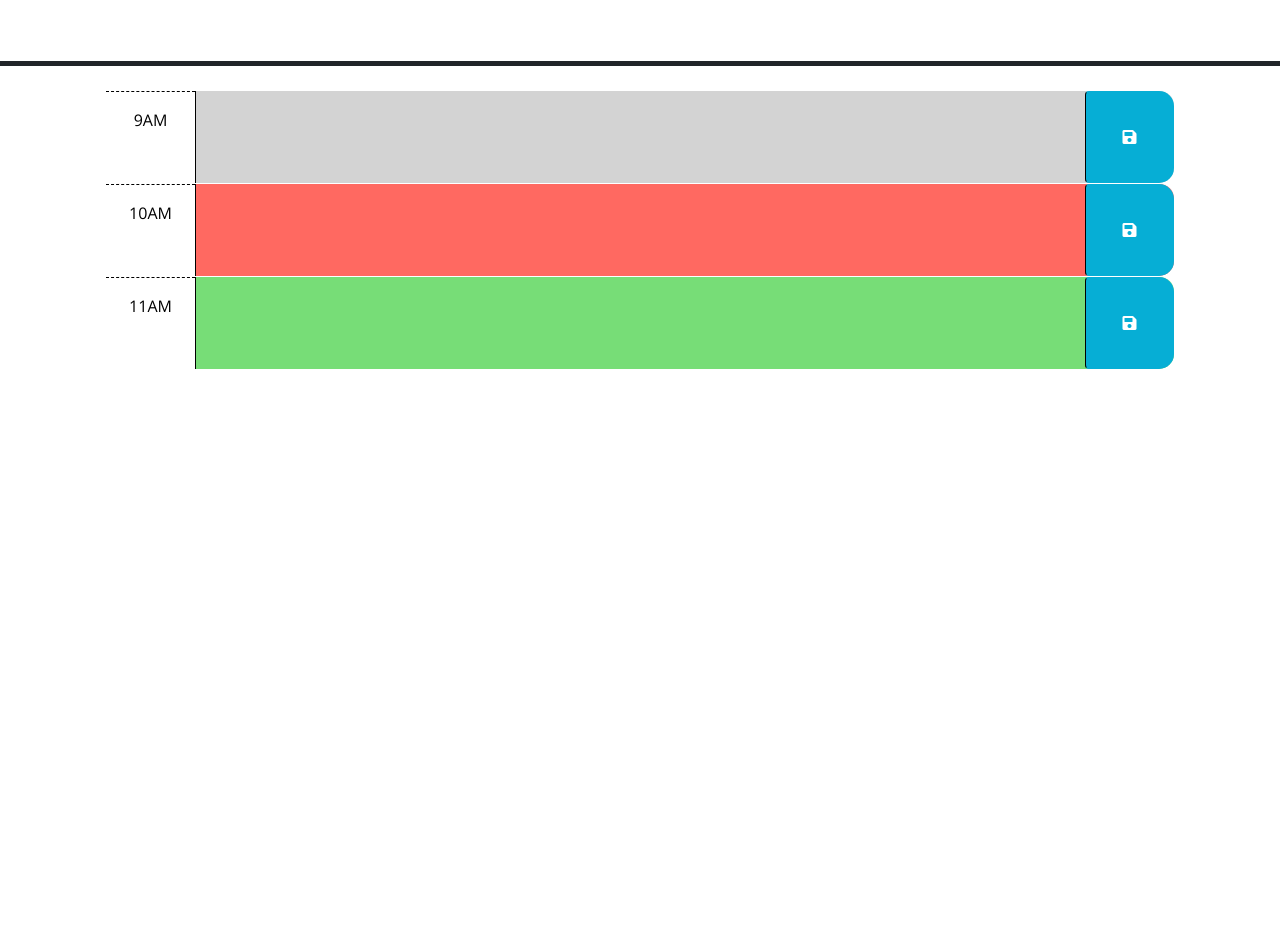
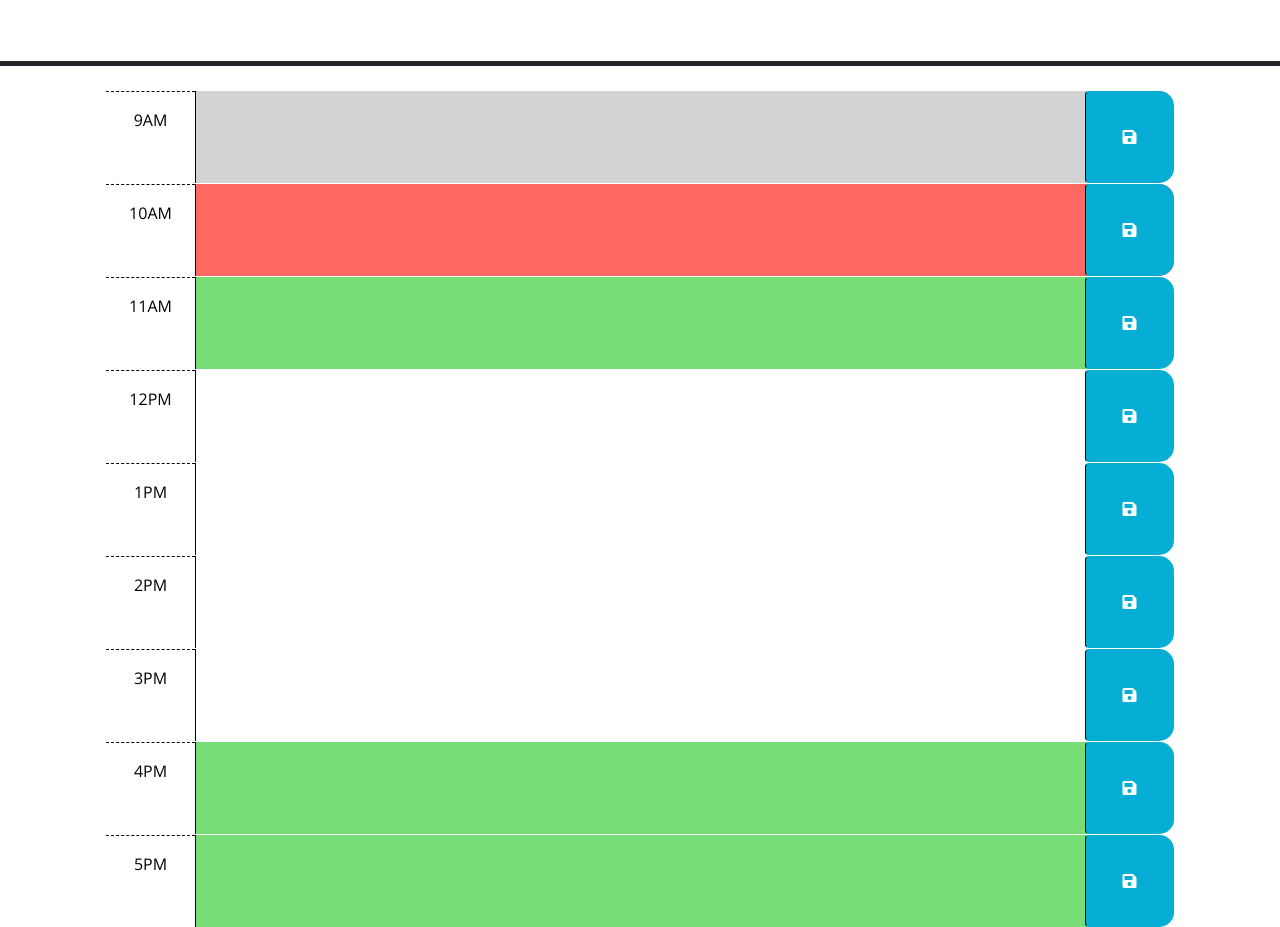
Before and after one commit to OGJRob/Work-Day-Scheduler, a plain HTML site: page Develop/index.html in a window 1280 px wide. Shown: the part 166-1093 px from the top of the page. Before the commit the page ends 800 px from the top, so only its background shows below. Drawn offline with nearby package versions, Linux system fonts and the light colour scheme.

Commit message:
Added workday hours to HTML

```diff
--- a/Develop/index.html
+++ b/Develop/index.html
@@ -66,6 +66,54 @@
         </button>
       </div>
 
+      <div id="hour-12" class="row time-block">
+        <div class="col-2 col-md-1 hour text-center py-3">12PM</div>
+        <textarea class="col-8 col-md-10 description" rows="3"> </textarea>
+        <button class="btn saveBtn col-2 col-md-1" aria-label="save">
+          <i class="fas fa-save" aria-hidden="true"></i>
+        </button>
+      </div>
+
+      <div id="hour-13" class="row time-block">
+        <div class="col-2 col-md-1 hour text-center py-3">1PM</div>
+        <textarea class="col-8 col-md-10 description" rows="3"> </textarea>
+        <button class="btn saveBtn col-2 col-md-1" aria-label="save">
+          <i class="fas fa-save" aria-hidden="true"></i>
+        </button>
+      </div>
+
+      <div id="hour-14" class="row time-block">
+        <div class="col-2 col-md-1 hour text-center py-3">2PM</div>
+        <textarea class="col-8 col-md-10 description" rows="3"> </textarea>
+        <button class="btn saveBtn col-2 col-md-1" aria-label="save">
+          <i class="fas fa-save" aria-hidden="true"></i>
+        </button>
+      </div>
+
+      <div id="hour-15" class="row time-block">
+        <div class="col-2 col-md-1 hour text-center py-3">3PM</div>
+        <textarea class="col-8 col-md-10 description" rows="3"> </textarea>
+        <button class="btn saveBtn col-2 col-md-1" aria-label="save">
+          <i class="fas fa-save" aria-hidden="true"></i>
+        </button>
+      </div>
+
+      <div id="hour-16" class="row time-block future">
+        <div class="col-2 col-md-1 hour text-center py-3">4PM</div>
+        <textarea class="col-8 col-md-10 description" rows="3"> </textarea>
+        <button class="btn saveBtn col-2 col-md-1" aria-label="save">
+          <i class="fas fa-save" aria-hidden="true"></i>
+        </button>
+      </div>
+
+      <div id="hour-17" class="row time-block future">
+        <div class="col-2 col-md-1 hour text-center py-3">5PM</div>
+        <textarea class="col-8 col-md-10 description" rows="3"> </textarea>
+        <button class="btn saveBtn col-2 col-md-1" aria-label="save">
+          <i class="fas fa-save" aria-hidden="true"></i>
+        </button>
+      </div>
+
     <script src="https://code.jquery.com/jquery-3.4.1.min.js"></script>
     <script
       src="https://cdn.jsdelivr.net/npm/dayjs@1.11.3/dayjs.min.js"
```
